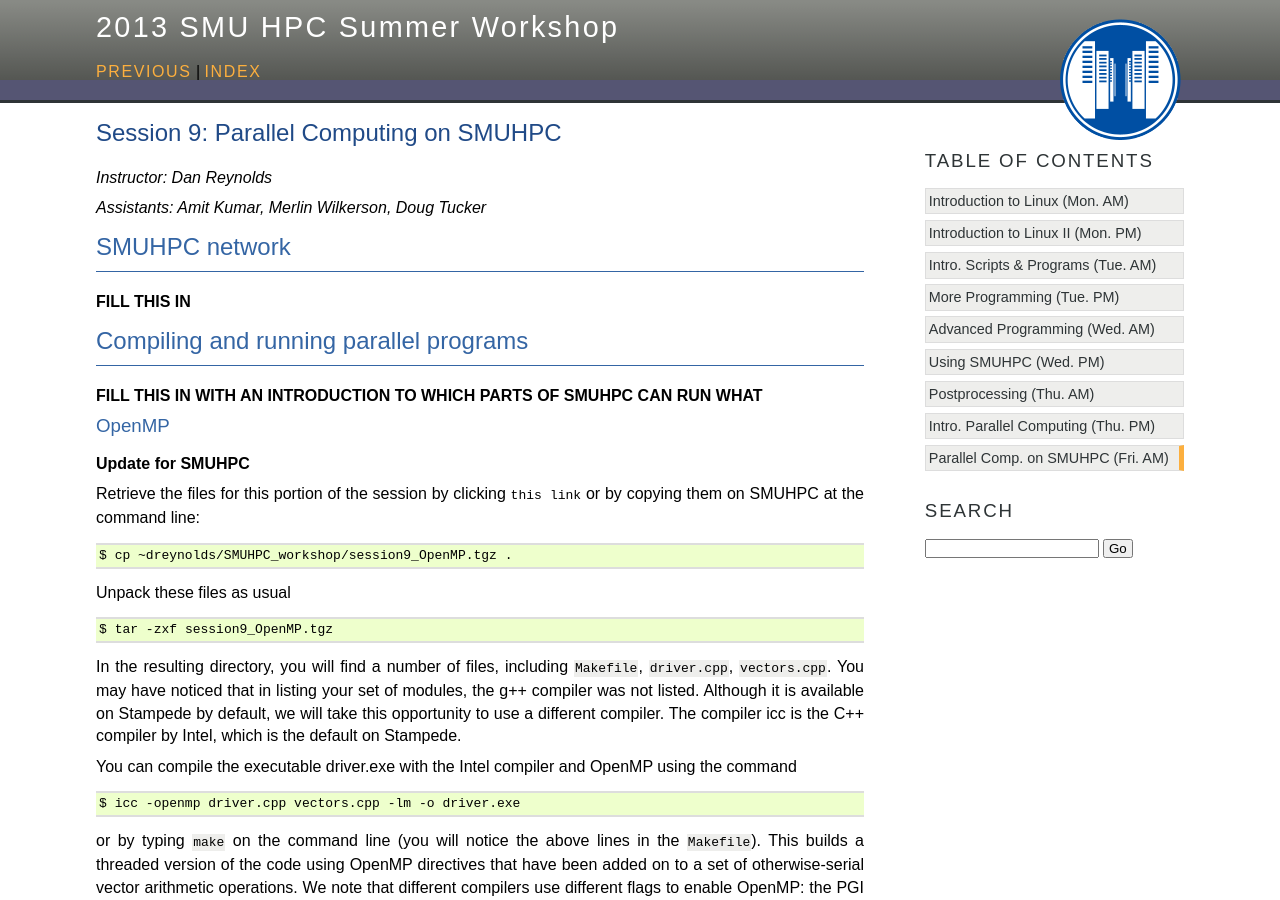
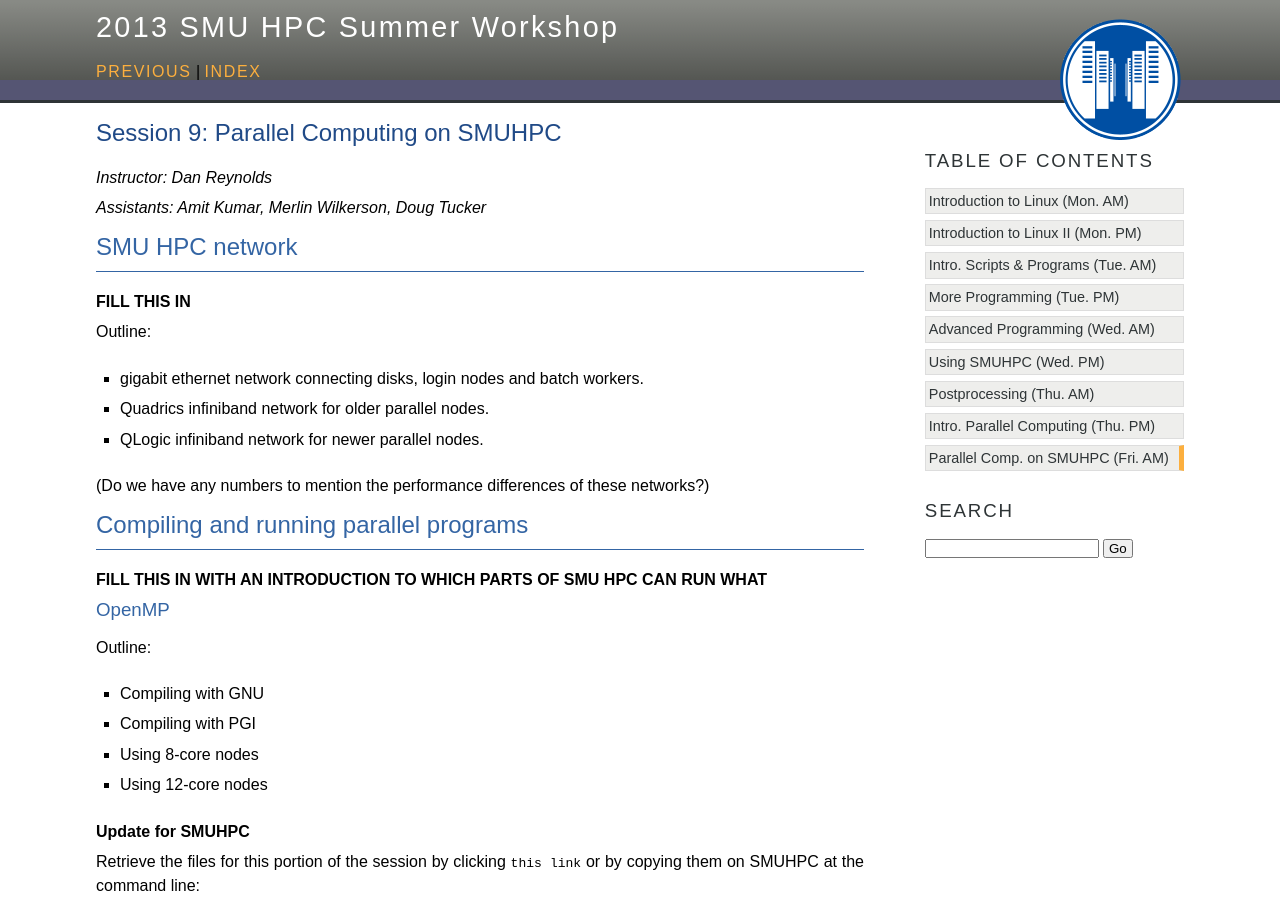
Before and after one commit to drreynolds/smuhpc-workshop, a Sphinx documentation site: the page built from source/session_9.rst, in a window 1280 px wide and 900 px high. Built offline with Sphinx 7.4.7, drawn with Linux system fonts in a browser that asks for light colours; some of the changed text lies outside the part shown.

Commit message:
Updates to session 9

```diff
--- a/source/session_9.rst
+++ b/source/session_9.rst
@@ -6,23 +6,46 @@
 *Assistants: Amit Kumar, Merlin Wilkerson, Doug Tucker*
 
 
-SMUHPC network
+SMU HPC network
 --------------------------------------------------------
 
 **FILL THIS IN**
+
+Outline:
+
+* gigabit ethernet network connecting disks, login nodes and batch
+  workers.
+
+* Quadrics infiniband network for older parallel nodes.
+
+* QLogic infiniband network for newer parallel nodes.
+
+(Do we have any numbers to mention the performance differences of
+these networks?)
 
 
 
 Compiling and running parallel programs
 --------------------------------------------------------
 
-**FILL THIS IN WITH AN INTRODUCTION TO WHICH PARTS OF SMUHPC CAN RUN
+**FILL THIS IN WITH AN INTRODUCTION TO WHICH PARTS OF SMU HPC CAN RUN
 WHAT**
 
 
 
 OpenMP
 ^^^^^^^^^^
+
+Outline:
+
+* Compiling with GNU
+
+* Compiling with PGI
+
+* Using 8-core nodes
+
+* Using 12-core nodes
+
 
 **Update for SMUHPC**
 
@@ -241,6 +264,22 @@
 
 MPI
 ^^^^^^^^^^
+
+
+Outline:
+
+* GNU on batch
+
+* PGI on batch
+
+* GNU on new section
+
+* PGI on new section
+
+* GNU on old section
+
+* PGI on old section
+
 
 
 **Update for SMUHPC**
```
